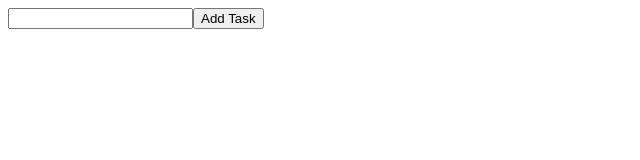
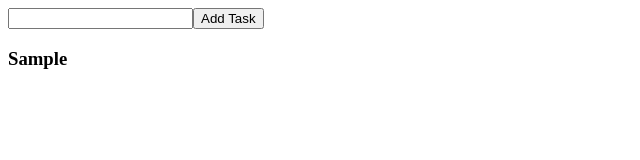
Before and after one commit to jontot27/ToDoApp, a React (Vite) app in the folder todoapp/: page / in a window 1280 px wide. Both pictures are taken after typing "Sample" into the empty fields and a click on the button "Add Task". Shown: the top 160 px of the page, without its empty margins (0-640 px from the left). Built offline with nearby package versions, Linux system fonts and the light colour scheme.

Commit message:
Displaying Todos

```diff
--- a/todoapp/src/components/Todo.jsx
+++ b/todoapp/src/components/Todo.jsx
@@ -1,4 +1,5 @@
 import { useState } from "react";
+import TodoItems from "./TodoItems";
 
 export default function Todo() {
   const [toDo, setTodo] = useState("");
@@ -18,7 +19,9 @@ export default function Todo() {
         ></input>
         <button type="submit">Add Task</button>
       </form>
-      {console.log(toDos)}
+      {toDos.map((item) => (
+        <TodoItems key={item} item={item} />
+      ))}
     </div>
   );
 }
--- /dev/null
+++ b/todoapp/src/components/TodoItems.jsx
@@ -0,0 +1,7 @@
+export default function TodoItems({ item }) {
+  return (
+    <div>
+      <h3>{item}</h3>
+    </div>
+  );
+}
```
